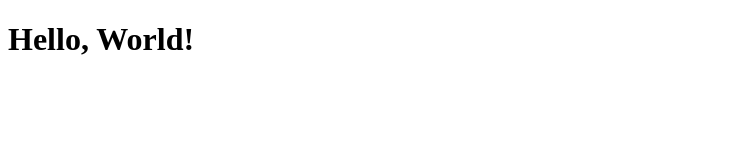
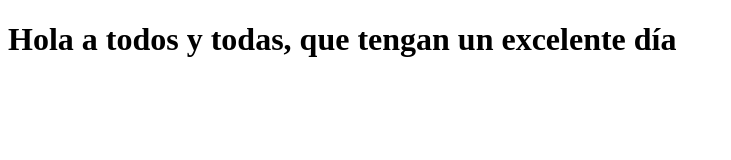
Before and after one commit to PerlaNieto20051221/ComputoNube, a plain HTML site: page index.html in a window 1280 px wide. Shown: the whole page, without its empty margins (0-731 px from the left). Drawn offline with Linux system fonts and the light colour scheme.

Commit message:
Update index.html

```diff
--- a/index.html
+++ b/index.html
@@ -6,6 +6,6 @@
     <title>Hello World</title>
 </head>
 <body>
-    <h1>Hello, World!</h1>
+    <h1>Hola a todos y todas, que tengan un excelente día</h1>
 </body>
 </html>
```
